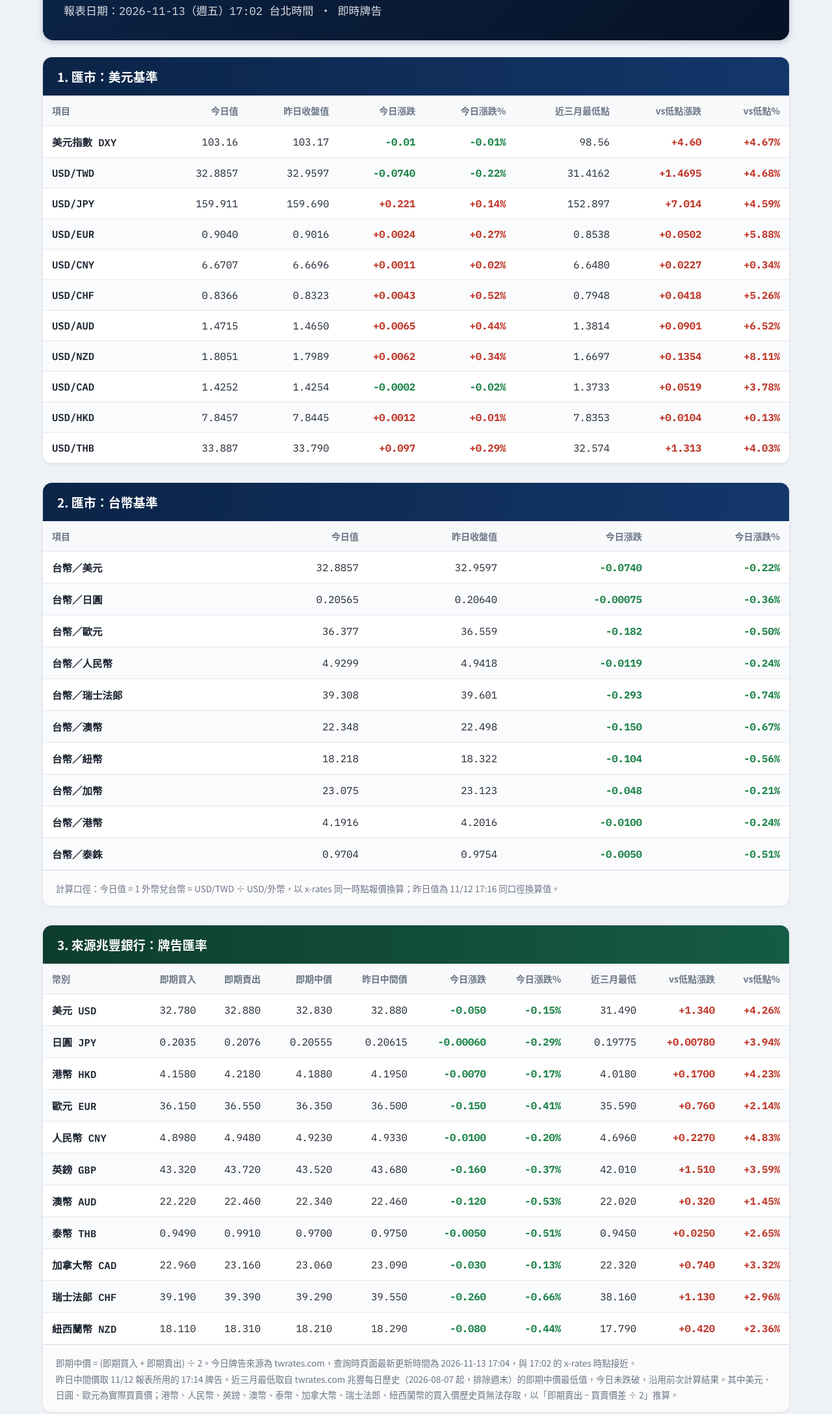
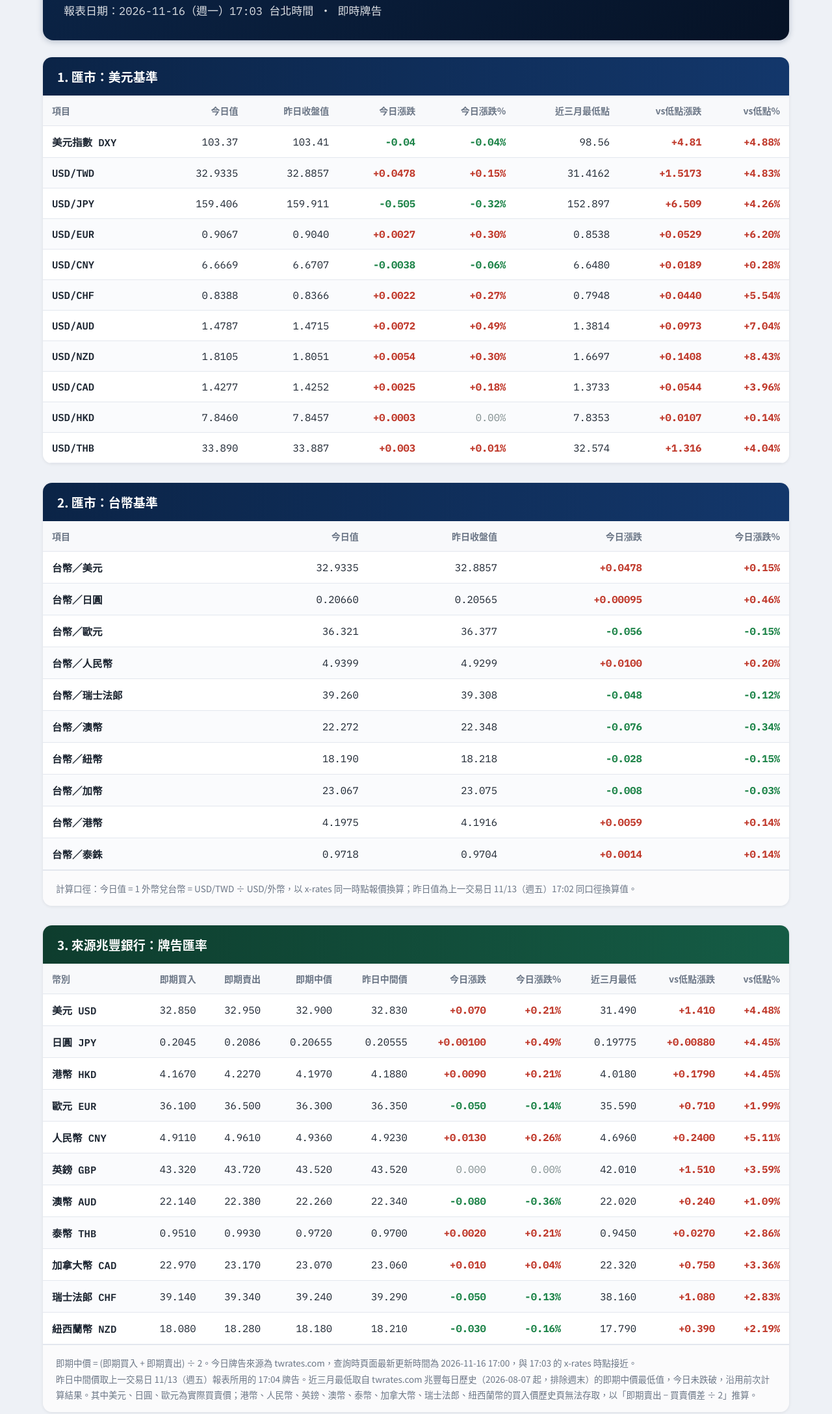
Before and after one commit to z930805-maker/daily.forex.report, a plain HTML site: page index.html in a window 1280 px wide. Shown: the part 161-2337 px from the top of the page at 65% size. Drawn offline with Linux system fonts and the light colour scheme.

Commit message:
自動更新：透過 GitHub Actions 執行 build_site.py

```diff
--- a/index.html
+++ b/index.html
@@ -85,60 +85,60 @@
   }
 </style></head><body><div class="wrap">
 <nav class="site-nav"><a href="index.html" class="active">最新報表</a><a href="history.html">歷史報表</a></nav>
-<div class="banner"><h1>全球外匯市場主要貨幣動態資訊</h1><div class="date">報表日期：2026-11-13（週五）17:02 台北時間 ‧ 即時牌告</div></div>
+<div class="banner"><h1>全球外匯市場主要貨幣動態資訊</h1><div class="date">報表日期：2026-11-16（週一）17:03 台北時間 ‧ 即時牌告</div></div>
 <div class="section sec1"><div class="section-head">1. 匯市：美元基準</div><div class="scroll scroll-bottom"><table>
 <thead><tr><th>項目</th><th>今日值</th><th>昨日收盤值</th><th>今日漲跌</th><th>今日漲跌%</th><th>近三月最低點</th><th>vs低點漲跌</th><th>vs低點%</th></tr></thead>
-<tbody class="mono"><tr><td>美元指數 DXY</td><td>103.16</td><td>103.17</td><td class="dn">-0.01</td><td class="dn">-0.01%</td><td>98.56</td><td class="up">+4.60</td><td class="up">+4.67%</td></tr>
-<tr><td>USD/TWD</td><td>32.8857</td><td>32.9597</td><td class="dn">-0.0740</td><td class="dn">-0.22%</td><td>31.4162</td><td class="up">+1.4695</td><td class="up">+4.68%</td></tr>
-<tr><td>USD/JPY</td><td>159.911</td><td>159.690</td><td class="up">+0.221</td><td class="up">+0.14%</td><td>152.897</td><td class="up">+7.014</td><td class="up">+4.59%</td></tr>
-<tr><td>USD/EUR</td><td>0.9040</td><td>0.9016</td><td class="up">+0.0024</td><td class="up">+0.27%</td><td>0.8538</td><td class="up">+0.0502</td><td class="up">+5.88%</td></tr>
-<tr><td>USD/CNY</td><td>6.6707</td><td>6.6696</td><td class="up">+0.0011</td><td class="up">+0.02%</td><td>6.6480</td><td class="up">+0.0227</td><td class="up">+0.34%</td></tr>
-<tr><td>USD/CHF</td><td>0.8366</td><td>0.8323</td><td class="up">+0.0043</td><td class="up">+0.52%</td><td>0.7948</td><td class="up">+0.0418</td><td class="up">+5.26%</td></tr>
-<tr><td>USD/AUD</td><td>1.4715</td><td>1.4650</td><td class="up">+0.0065</td><td class="up">+0.44%</td><td>1.3814</td><td class="up">+0.0901</td><td class="up">+6.52%</td></tr>
-<tr><td>USD/NZD</td><td>1.8051</td><td>1.7989</td><td class="up">+0.0062</td><td class="up">+0.34%</td><td>1.6697</td><td class="up">+0.1354</td><td class="up">+8.11%</td></tr>
-<tr><td>USD/CAD</td><td>1.4252</td><td>1.4254</td><td class="dn">-0.0002</td><td class="dn">-0.02%</td><td>1.3733</td><td class="up">+0.0519</td><td class="up">+3.78%</td></tr>
-<tr><td>USD/HKD</td><td>7.8457</td><td>7.8445</td><td class="up">+0.0012</td><td class="up">+0.01%</td><td>7.8353</td><td class="up">+0.0104</td><td class="up">+0.13%</td></tr>
-<tr><td>USD/THB</td><td>33.887</td><td>33.790</td><td class="up">+0.097</td><td class="up">+0.29%</td><td>32.574</td><td class="up">+1.313</td><td class="up">+4.03%</td></tr>
+<tbody class="mono"><tr><td>美元指數 DXY</td><td>103.37</td><td>103.41</td><td class="dn">-0.04</td><td class="dn">-0.04%</td><td>98.56</td><td class="up">+4.81</td><td class="up">+4.88%</td></tr>
+<tr><td>USD/TWD</td><td>32.9335</td><td>32.8857</td><td class="up">+0.0478</td><td class="up">+0.15%</td><td>31.4162</td><td class="up">+1.5173</td><td class="up">+4.83%</td></tr>
+<tr><td>USD/JPY</td><td>159.406</td><td>159.911</td><td class="dn">-0.505</td><td class="dn">-0.32%</td><td>152.897</td><td class="up">+6.509</td><td class="up">+4.26%</td></tr>
+<tr><td>USD/EUR</td><td>0.9067</td><td>0.9040</td><td class="up">+0.0027</td><td class="up">+0.30%</td><td>0.8538</td><td class="up">+0.0529</td><td class="up">+6.20%</td></tr>
+<tr><td>USD/CNY</td><td>6.6669</td><td>6.6707</td><td class="dn">-0.0038</td><td class="dn">-0.06%</td><td>6.6480</td><td class="up">+0.0189</td><td class="up">+0.28%</td></tr>
+<tr><td>USD/CHF</td><td>0.8388</td><td>0.8366</td><td class="up">+0.0022</td><td class="up">+0.27%</td><td>0.7948</td><td class="up">+0.0440</td><td class="up">+5.54%</td></tr>
+<tr><td>USD/AUD</td><td>1.4787</td><td>1.4715</td><td class="up">+0.0072</td><td class="up">+0.49%</td><td>1.3814</td><td class="up">+0.0973</td><td class="up">+7.04%</td></tr>
+<tr><td>USD/NZD</td><td>1.8105</td><td>1.8051</td><td class="up">+0.0054</td><td class="up">+0.30%</td><td>1.6697</td><td class="up">+0.1408</td><td class="up">+8.43%</td></tr>
+<tr><td>USD/CAD</td><td>1.4277</td><td>1.4252</td><td class="up">+0.0025</td><td class="up">+0.18%</td><td>1.3733</td><td class="up">+0.0544</td><td class="up">+3.96%</td></tr>
+<tr><td>USD/HKD</td><td>7.8460</td><td>7.8457</td><td class="up">+0.0003</td><td class="flat">0.00%</td><td>7.8353</td><td class="up">+0.0107</td><td class="up">+0.14%</td></tr>
+<tr><td>USD/THB</td><td>33.890</td><td>33.887</td><td class="up">+0.003</td><td class="up">+0.01%</td><td>32.574</td><td class="up">+1.316</td><td class="up">+4.04%</td></tr>
 </tbody></table></div><div class="scroll-hint">← 左右滑動可看完整欄位 →</div></div>
 <div class="section sec2"><div class="section-head">2. 匯市：台幣基準</div><div class="scroll"><table>
 <thead><tr><th>項目</th><th>今日值</th><th>昨日收盤值</th><th>今日漲跌</th><th>今日漲跌%</th></tr></thead>
-<tbody class="mono"><tr><td>台幣／美元</td><td>32.8857</td><td>32.9597</td><td class="dn">-0.0740</td><td class="dn">-0.22%</td></tr>
-<tr><td>台幣／日圓</td><td>0.20565</td><td>0.20640</td><td class="dn">-0.00075</td><td class="dn">-0.36%</td></tr>
-<tr><td>台幣／歐元</td><td>36.377</td><td>36.559</td><td class="dn">-0.182</td><td class="dn">-0.50%</td></tr>
-<tr><td>台幣／人民幣</td><td>4.9299</td><td>4.9418</td><td class="dn">-0.0119</td><td class="dn">-0.24%</td></tr>
-<tr><td>台幣／瑞士法郎</td><td>39.308</td><td>39.601</td><td class="dn">-0.293</td><td class="dn">-0.74%</td></tr>
-<tr><td>台幣／澳幣</td><td>22.348</td><td>22.498</td><td class="dn">-0.150</td><td class="dn">-0.67%</td></tr>
-<tr><td>台幣／紐幣</td><td>18.218</td><td>18.322</td><td class="dn">-0.104</td><td class="dn">-0.56%</td></tr>
-<tr><td>台幣／加幣</td><td>23.075</td><td>23.123</td><td class="dn">-0.048</td><td class="dn">-0.21%</td></tr>
-<tr><td>台幣／港幣</td><td>4.1916</td><td>4.2016</td><td class="dn">-0.0100</td><td class="dn">-0.24%</td></tr>
-<tr><td>台幣／泰銖</td><td>0.9704</td><td>0.9754</td><td class="dn">-0.0050</td><td class="dn">-0.51%</td></tr>
+<tbody class="mono"><tr><td>台幣／美元</td><td>32.9335</td><td>32.8857</td><td class="up">+0.0478</td><td class="up">+0.15%</td></tr>
+<tr><td>台幣／日圓</td><td>0.20660</td><td>0.20565</td><td class="up">+0.00095</td><td class="up">+0.46%</td></tr>
+<tr><td>台幣／歐元</td><td>36.321</td><td>36.377</td><td class="dn">-0.056</td><td class="dn">-0.15%</td></tr>
+<tr><td>台幣／人民幣</td><td>4.9399</td><td>4.9299</td><td class="up">+0.0100</td><td class="up">+0.20%</td></tr>
+<tr><td>台幣／瑞士法郎</td><td>39.260</td><td>39.308</td><td class="dn">-0.048</td><td class="dn">-0.12%</td></tr>
+<tr><td>台幣／澳幣</td><td>22.272</td><td>22.348</td><td class="dn">-0.076</td><td class="dn">-0.34%</td></tr>
+<tr><td>台幣／紐幣</td><td>18.190</td><td>18.218</td><td class="dn">-0.028</td><td class="dn">-0.15%</td></tr>
+<tr><td>台幣／加幣</td><td>23.067</td><td>23.075</td><td class="dn">-0.008</td><td class="dn">-0.03%</td></tr>
+<tr><td>台幣／港幣</td><td>4.1975</td><td>4.1916</td><td class="up">+0.0059</td><td class="up">+0.14%</td></tr>
+<tr><td>台幣／泰銖</td><td>0.9718</td><td>0.9704</td><td class="up">+0.0014</td><td class="up">+0.14%</td></tr>
 </tbody></table></div><div class="scroll-hint">← 左右滑動可看完整欄位 →</div>
-<div class="note">計算口徑：今日值 = 1 外幣兌台幣 = USD/TWD ÷ USD/外幣，以 x-rates 同一時點報價換算；昨日值為 11/12 17:16 同口徑換算值。</div></div>
+<div class="note">計算口徑：今日值 = 1 外幣兌台幣 = USD/TWD ÷ USD/外幣，以 x-rates 同一時點報價換算；昨日值為上一交易日 11/13（週五）17:02 同口徑換算值。</div></div>
 <div class="section sec3"><div class="section-head">3. 來源兆豐銀行：牌告匯率</div><div class="scroll"><table>
 <thead><tr><th>幣別</th><th>即期買入</th><th>即期賣出</th><th>即期中價</th><th>昨日中間價</th><th>今日漲跌</th><th>今日漲跌%</th><th>近三月最低</th><th>vs低點漲跌</th><th>vs低點%</th></tr></thead>
-<tbody class="mono"><tr><td>美元 USD</td><td>32.780</td><td>32.880</td><td>32.830</td><td>32.880</td><td class="dn">-0.050</td><td class="dn">-0.15%</td><td>31.490</td><td class="up">+1.340</td><td class="up">+4.26%</td></tr>
-<tr><td>日圓 JPY</td><td>0.2035</td><td>0.2076</td><td>0.20555</td><td>0.20615</td><td class="dn">-0.00060</td><td class="dn">-0.29%</td><td>0.19775</td><td class="up">+0.00780</td><td class="up">+3.94%</td></tr>
-<tr><td>港幣 HKD</td><td>4.1580</td><td>4.2180</td><td>4.1880</td><td>4.1950</td><td class="dn">-0.0070</td><td class="dn">-0.17%</td><td>4.0180</td><td class="up">+0.1700</td><td class="up">+4.23%</td></tr>
-<tr><td>歐元 EUR</td><td>36.150</td><td>36.550</td><td>36.350</td><td>36.500</td><td class="dn">-0.150</td><td class="dn">-0.41%</td><td>35.590</td><td class="up">+0.760</td><td class="up">+2.14%</td></tr>
-<tr><td>人民幣 CNY</td><td>4.8980</td><td>4.9480</td><td>4.9230</td><td>4.9330</td><td class="dn">-0.0100</td><td class="dn">-0.20%</td><td>4.6960</td><td class="up">+0.2270</td><td class="up">+4.83%</td></tr>
-<tr><td>英鎊 GBP</td><td>43.320</td><td>43.720</td><td>43.520</td><td>43.680</td><td class="dn">-0.160</td><td class="dn">-0.37%</td><td>42.010</td><td class="up">+1.510</td><td class="up">+3.59%</td></tr>
-<tr><td>澳幣 AUD</td><td>22.220</td><td>22.460</td><td>22.340</td><td>22.460</td><td class="dn">-0.120</td><td class="dn">-0.53%</td><td>22.020</td><td class="up">+0.320</td><td class="up">+1.45%</td></tr>
-<tr><td>泰幣 THB</td><td>0.9490</td><td>0.9910</td><td>0.9700</td><td>0.9750</td><td class="dn">-0.0050</td><td class="dn">-0.51%</td><td>0.9450</td><td class="up">+0.0250</td><td class="up">+2.65%</td></tr>
-<tr><td>加拿大幣 CAD</td><td>22.960</td><td>23.160</td><td>23.060</td><td>23.090</td><td class="dn">-0.030</td><td class="dn">-0.13%</td><td>22.320</td><td class="up">+0.740</td><td class="up">+3.32%</td></tr>
-<tr><td>瑞士法郎 CHF</td><td>39.190</td><td>39.390</td><td>39.290</td><td>39.550</td><td class="dn">-0.260</td><td class="dn">-0.66%</td><td>38.160</td><td class="up">+1.130</td><td class="up">+2.96%</td></tr>
-<tr><td>紐西蘭幣 NZD</td><td>18.110</td><td>18.310</td><td>18.210</td><td>18.290</td><td class="dn">-0.080</td><td class="dn">-0.44%</td><td>17.790</td><td class="up">+0.420</td><td class="up">+2.36%</td></tr>
+<tbody class="mono"><tr><td>美元 USD</td><td>32.850</td><td>32.950</td><td>32.900</td><td>32.830</td><td class="up">+0.070</td><td class="up">+0.21%</td><td>31.490</td><td class="up">+1.410</td><td class="up">+4.48%</td></tr>
+<tr><td>日圓 JPY</td><td>0.2045</td><td>0.2086</td><td>0.20655</td><td>0.20555</td><td class="up">+0.00100</td><td class="up">+0.49%</td><td>0.19775</td><td class="up">+0.00880</td><td class="up">+4.45%</td></tr>
+<tr><td>港幣 HKD</td><td>4.1670</td><td>4.2270</td><td>4.1970</td><td>4.1880</td><td class="up">+0.0090</td><td class="up">+0.21%</td><td>4.0180</td><td class="up">+0.1790</td><td class="up">+4.45%</td></tr>
+<tr><td>歐元 EUR</td><td>36.100</td><td>36.500</td><td>36.300</td><td>36.350</td><td class="dn">-0.050</td><td class="dn">-0.14%</td><td>35.590</td><td class="up">+0.710</td><td class="up">+1.99%</td></tr>
+<tr><td>人民幣 CNY</td><td>4.9110</td><td>4.9610</td><td>4.9360</td><td>4.9230</td><td class="up">+0.0130</td><td class="up">+0.26%</td><td>4.6960</td><td class="up">+0.2400</td><td class="up">+5.11%</td></tr>
+<tr><td>英鎊 GBP</td><td>43.320</td><td>43.720</td><td>43.520</td><td>43.520</td><td class="flat">0.000</td><td class="flat">0.00%</td><td>42.010</td><td class="up">+1.510</td><td class="up">+3.59%</td></tr>
+<tr><td>澳幣 AUD</td><td>22.140</td><td>22.380</td><td>22.260</td><td>22.340</td><td class="dn">-0.080</td><td class="dn">-0.36%</td><td>22.020</td><td class="up">+0.240</td><td class="up">+1.09%</td></tr>
+<tr><td>泰幣 THB</td><td>0.9510</td><td>0.9930</td><td>0.9720</td><td>0.9700</td><td class="up">+0.0020</td><td class="up">+0.21%</td><td>0.9450</td><td class="up">+0.0270</td><td class="up">+2.86%</td></tr>
+<tr><td>加拿大幣 CAD</td><td>22.970</td><td>23.170</td><td>23.070</td><td>23.060</td><td class="up">+0.010</td><td class="up">+0.04%</td><td>22.320</td><td class="up">+0.750</td><td class="up">+3.36%</td></tr>
+<tr><td>瑞士法郎 CHF</td><td>39.140</td><td>39.340</td><td>39.240</td><td>39.290</td><td class="dn">-0.050</td><td class="dn">-0.13%</td><td>38.160</td><td class="up">+1.080</td><td class="up">+2.83%</td></tr>
+<tr><td>紐西蘭幣 NZD</td><td>18.080</td><td>18.280</td><td>18.180</td><td>18.210</td><td class="dn">-0.030</td><td class="dn">-0.16%</td><td>17.790</td><td class="up">+0.390</td><td class="up">+2.19%</td></tr>
 </tbody></table></div><div class="scroll-hint">← 左右滑動可看完整欄位 →</div>
-<div class="note">即期中價 = (即期買入 + 即期賣出) ÷ 2。今日牌告來源為 twrates.com，查詢時頁面最新更新時間為 2026-11-13 17:04，與 17:02 的 x-rates 時點接近。<br>昨日中間價取 11/12 報表所用的 17:14 牌告。近三月最低取自 twrates.com 兆豐每日歷史（2026-08-07 起，排除週末）的即期中價最低值，今日未跌破，沿用前次計算結果。其中美元、日圓、歐元為實際買賣價；港幣、人民幣、英鎊、澳幣、泰幣、加拿大幣、瑞士法郎、紐西蘭幣的買入價歷史頁無法存取，以「即期賣出 − 買賣價差 ÷ 2」推算。</div></div>
+<div class="note">即期中價 = (即期買入 + 即期賣出) ÷ 2。今日牌告來源為 twrates.com，查詢時頁面最新更新時間為 2026-11-16 17:00，與 17:03 的 x-rates 時點接近。<br>昨日中間價取上一交易日 11/13（週五）報表所用的 17:04 牌告。近三月最低取自 twrates.com 兆豐每日歷史（2026-08-07 起，排除週末）的即期中價最低值，今日未跌破，沿用前次計算結果。其中美元、日圓、歐元為實際買賣價；港幣、人民幣、英鎊、澳幣、泰幣、加拿大幣、瑞士法郎、紐西蘭幣的買入價歷史頁無法存取，以「即期賣出 − 買賣價差 ÷ 2」推算。</div></div>
 <div class="section sec4"><div class="section-head">4. 期貨市場：黃金</div><div class="scroll"><table>
 <thead><tr><th>項目</th><th>今日值</th><th>昨日收盤值</th><th>今日漲跌</th><th>今日漲跌%</th><th>近三月最低點</th><th>vs低點漲跌</th><th>vs低點%</th></tr></thead>
-<tbody class="mono"><tr><td>黃金期貨 GC=F（COMEX，12 月合約）</td><td>3,900.60</td><td>3,885.30</td><td class="up">+15.30</td><td class="up">+0.39%</td><td>3,856.70</td><td class="up">+43.90</td><td class="up">+1.14%</td></tr></tbody></table></div><div class="scroll-hint">← 左右滑動可看完整欄位 →</div>
-<div class="note">資料來源：Yahoo Finance GC=F（COMEX 黃金 12 月合約，延遲報價）。今日值為 11/13 16:52 台北時間（3:52 AM EST）報價；昨日值為歷史表 11/12 收盤 3,885.30；近三月最低點為歷史表 2026-08-13 起 Low 欄最低值，即 11/12 的 3,856.70，已低於前次報表沿用的 10/30 低點 3,879.30，故更新。非黃金現貨 XAU/USD。</div></div>
+<tbody class="mono"><tr><td>黃金期貨 GC=F（COMEX，12 月合約）</td><td>3,863.00</td><td>3,886.30</td><td class="dn">-23.30</td><td class="dn">-0.60%</td><td>3,835.20</td><td class="up">+27.80</td><td class="up">+0.72%</td></tr></tbody></table></div><div class="scroll-hint">← 左右滑動可看完整欄位 →</div>
+<div class="note">資料來源：Yahoo Finance GC=F（COMEX 黃金 12 月合約，延遲報價）。今日值為 11/16 16:53 台北時間（3:53 AM EST）報價；昨日值為歷史表上一交易日 11/13（週五）收盤 3,886.30；近三月最低點為歷史表 2026-08-18 起 Low 欄最低值，即今日（11/16）盤中低點 3,835.20，已低於前次報表的 11/12 低點 3,856.70，故更新。非黃金現貨 XAU/USD。</div></div>
 <div class="note" style="border-radius:14px;border:1px solid var(--border);background:#fff;margin-bottom:26px;"><strong>資料來源與交叉驗證說明：</strong><br>
-1. 即時報價（台北時間）：x-rates.com 2026-11-13 17:02、Yahoo Finance 美元指數 DX-Y.NYB 與 GC=F 16:52、兆豐牌告 17:04（見區塊 3 說明）。<br>
-2. 美元基準與台幣基準的「昨日收盤值」取 11/12 17:16 x-rates 報價（前次報表今日值），來源一致，但並非正式收盤。美元指數例外，見第 4 點。<br>
+1. 即時報價（台北時間）：x-rates.com 2026-11-16 17:03、Yahoo Finance 美元指數 DX-Y.NYB 與 GC=F 16:53～16:54、兆豐牌告 17:00（見區塊 3 說明）。<br>
+2. 美元基準與台幣基準的「昨日收盤值」取上一交易日 11/13（週五）17:02 x-rates 報價（前次報表今日值），來源一致，但並非正式收盤。美元指數例外，見第 4 點。<br>
 3. 美元基準的「近三月最低點」沿用 11/04 報表所列 Yahoo Finance 區間低點；今日各項均未跌破，故未更動。<br>
-4. 美元指數今日值 103.16 與昨收 103.17 取自 Yahoo Finance DX-Y.NYB（ICE，16:52）。以 x-rates 17:02 依 ICE 公式回算約 103.15，與 103.16 相差 0.01%。<br>
-5. 交叉驗證：USD/TWD x-rates 32.8857 vs 兆豐中價 32.8300（17:04），差 0.17%；USD/JPY x-rates 159.911 vs Yahoo JPY=X 159.898（16:52），差 0.01%。皆小於 0.5%，通過。</div>
-<div class="section sec-line"><div class="section-head">LINE 訊息純文字</div><div class="line-box"><div class="line-content">每日外匯市場主要貨幣動態資訊已產出（2026-11-13）。<br><br>【今日重點】<br>・美元指數：103.16（今日 -0.01%／距三月低點 +4.67%）<br>・美元/台幣：32.8857（今日 -0.22%／距三月低點 +4.68%）<br>・美元/日圓：159.911（今日 +0.14%／距三月低點 +4.59%）<br>・黃金期貨 GC=F：3,900.60 USD（今日 +0.39%／距三月低點 +1.14%）<br><br>【今日波動最大】<br>・USD/CHF +0.52%<br>・USD/AUD +0.44%<br>・黃金期貨 GC=F +0.39%<br><br>資料來源：x-rates、Yahoo Finance（GC=F、DX-Y.NYB）、兆豐銀行牌告（twrates.com）等公開資料來源。<br>匯率與兆豐昨日值為 11/12 報表時點數值，非正式收盤；兆豐今日牌告為 17:04。<br>本報表由 AI 自動產出，僅供參考。</div></div></div>
+4. 美元指數今日值 103.37 與昨收 103.41 取自 Yahoo Finance DX-Y.NYB（ICE，16:54）。以 x-rates 17:03 依 ICE 公式回算約 103.34，與 103.37 相差 0.03%。<br>
+5. 交叉驗證：USD/TWD x-rates 32.9335 vs 兆豐中價 32.9000（17:00），差 0.10%；USD/JPY x-rates 159.406 vs Yahoo JPY=X 159.423（16:54），差 0.01%。皆小於 0.5%，通過。</div>
+<div class="section sec-line"><div class="section-head">LINE 訊息純文字</div><div class="line-box"><div class="line-content">每日外匯市場主要貨幣動態資訊已產出（2026-11-16）。<br><br>【今日重點】<br>・美元指數：103.37（今日 -0.04%／距三月低點 +4.88%）<br>・美元/台幣：32.9335（今日 +0.15%／距三月低點 +4.83%）<br>・美元/日圓：159.406（今日 -0.32%／距三月低點 +4.26%）<br>・黃金期貨 GC=F：3,863.00 USD（今日 -0.60%／距三月低點 +0.72%）<br><br>【今日波動最大】<br>・黃金期貨 GC=F -0.60%<br>・USD/AUD +0.49%<br>・USD/JPY -0.32%<br><br>資料來源：x-rates、Yahoo Finance（GC=F、DX-Y.NYB）、兆豐銀行牌告（twrates.com）等公開資料來源。<br>匯率與兆豐昨日值為 11/13（週五）報表時點數值，非正式收盤；兆豐今日牌告為 17:00。<br>本報表由 AI 自動產出，僅供參考。</div></div></div>
 <div class="footer">本報表由 AI 自動產出，僅供參考</div>
 </div></body></html>
```
Also changed, not shown: history.html (+1 -1 lines).
